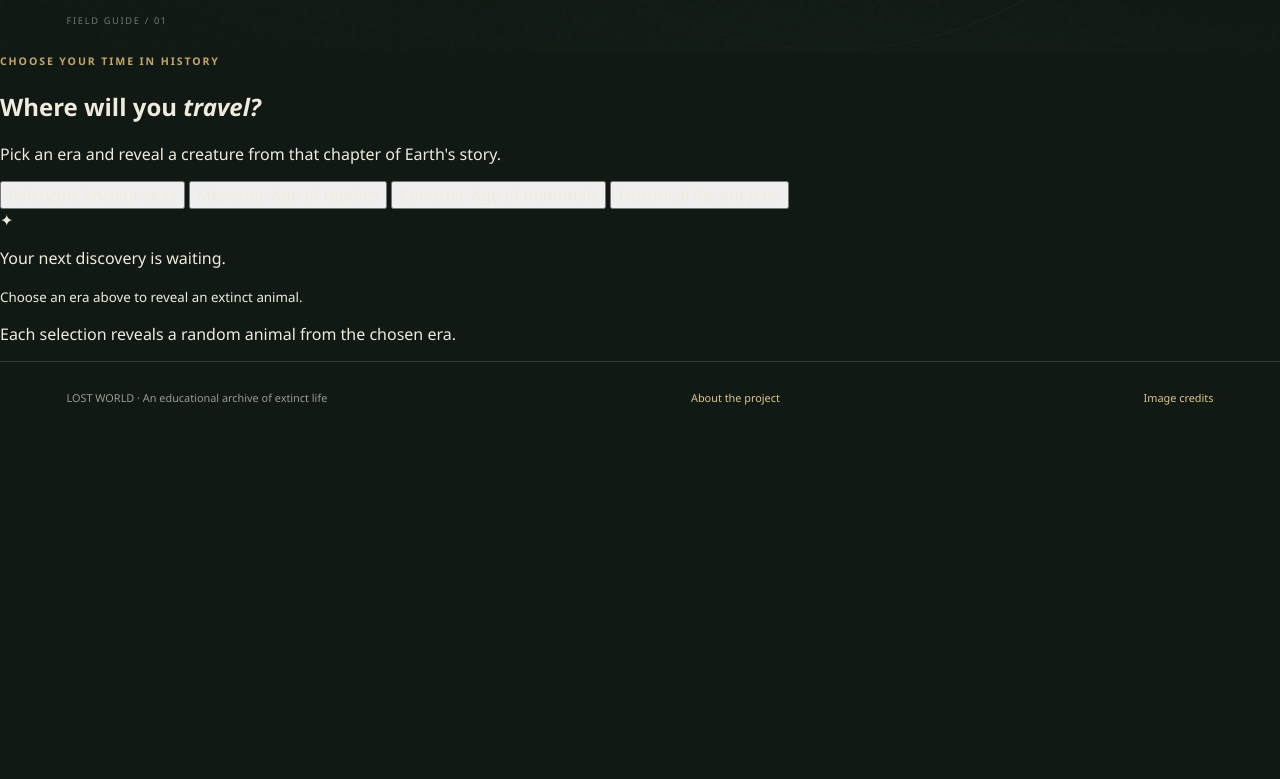
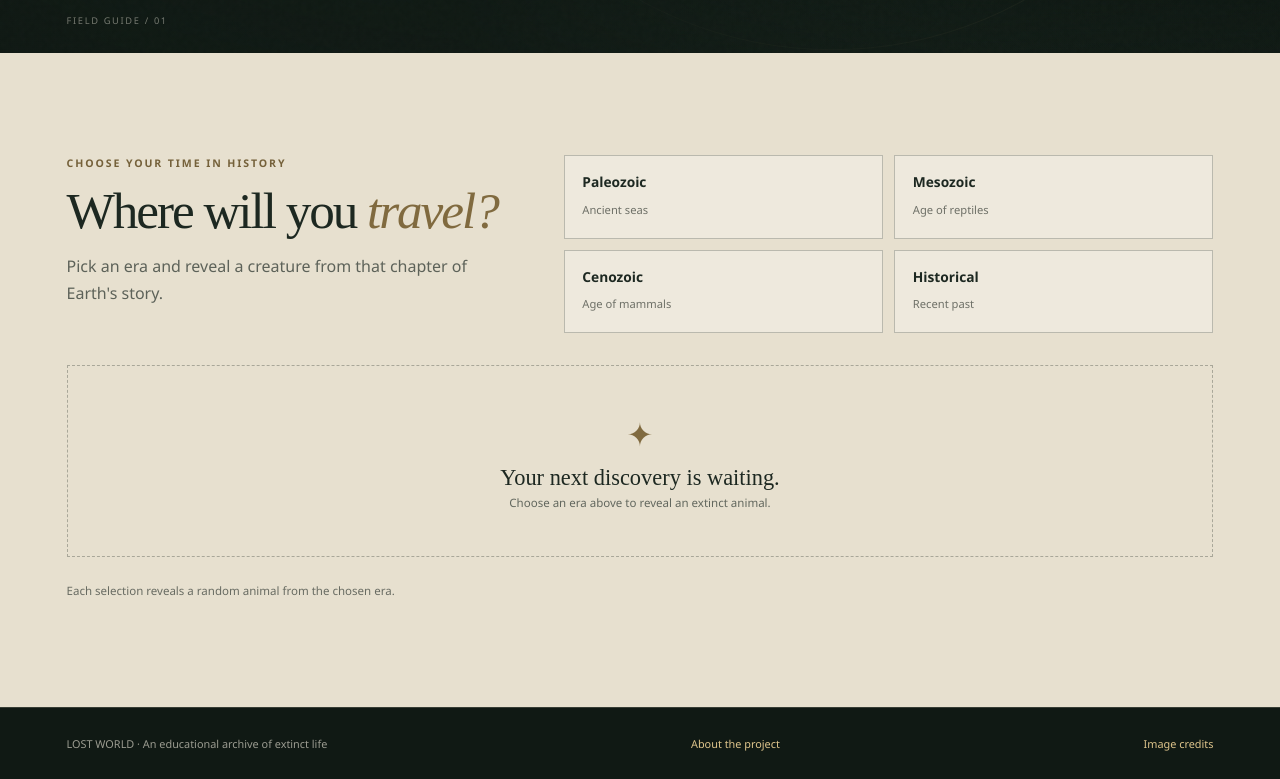
Before and after one commit to sillynielly/LOSTWORLD, a plain HTML site: page index.html in a window 1280 px wide. Shown: the part 747-1526 px from the top of the page. Before the commit the page ends 1180 px from the top, so only its background shows below. Drawn offline with Linux system fonts and the light colour scheme.

Commit message:
Style era explorer and add accessible card animation

```diff
--- a/styles/home.css
+++ b/styles/home.css
@@ -347,3 +347,14 @@
     transition: none;
   }
 }
+
+
+/* Interactive era explorer */
+.field-discovery{display:grid;grid-template-columns:minmax(15rem,.8fr) minmax(0,1.2fr);gap:2rem 4rem;padding:clamp(3.5rem,8vw,7rem) var(--page-gutter);background:var(--paper);color:var(--ink)}
+.field-discovery__heading{max-width:34rem}.field-discovery__heading .eyebrow{color:#75613a}.field-discovery__heading h2{margin:.8rem 0;font:400 clamp(2.2rem,4vw,3.8rem)/1.02 var(--serif);letter-spacing:-.04em}.field-discovery__heading h2 em{color:#806a3f}.field-discovery__heading>p:last-child{max-width:28rem;color:#5d6259;line-height:1.7}
+.field-discovery__controls{display:grid;grid-template-columns:repeat(2,minmax(0,1fr));gap:.7rem;align-content:center}.era-choice{display:grid;gap:.35rem;min-height:5.2rem;padding:1rem 1.1rem;border:1px solid rgba(29,40,33,.25);background:rgba(255,255,255,.28);color:var(--ink);text-align:left;cursor:pointer;font:600 .86rem var(--sans);transition:transform 180ms ease,background 180ms ease,border-color 180ms ease}.era-choice span{color:#6e7067;font-size:.7rem;font-weight:400}.era-choice:hover,.era-choice[aria-pressed=true]{transform:translateY(-2px);border-color:#806a3f;background:#ded3bb}.era-choice[aria-pressed=true]{box-shadow:inset 3px 0 #806a3f}
+.field-discovery__result{grid-column:1/-1;min-height:13rem}.field-discovery__placeholder{display:grid;min-height:12rem;place-content:center;justify-items:center;border:1px dashed rgba(29,40,33,.3);color:#62675e;text-align:center}.field-discovery__placeholder span{color:#806a3f;font-size:2rem}.field-discovery__placeholder p{margin:.6rem 0 .25rem;font:1.4rem var(--serif);color:var(--ink)}.field-discovery__placeholder small{font-size:.72rem}
+.field-discovery__card{display:grid;grid-template-columns:minmax(12rem,.8fr) minmax(0,1.2fr);min-height:17rem;overflow:hidden;background:#dcd3c1;color:var(--ink);text-decoration:none}.field-discovery__card img,.field-discovery__image-fallback{width:100%;height:100%;min-height:17rem;object-fit:cover;background:#c9c1ae}.field-discovery__image-fallback{display:grid;place-items:center;color:#555b51;font-size:.8rem}.field-discovery__copy{display:flex;flex-direction:column;align-items:flex-start;justify-content:center;padding:clamp(1.2rem,4vw,2.8rem)}.field-discovery__copy .eyebrow{color:#75613a}.field-discovery__copy h3{margin:.45rem 0 .15rem;font:400 clamp(1.7rem,3vw,2.8rem)/1.05 var(--serif)}.field-discovery__scientific{margin:0;color:#62675e;font:italic .9rem var(--serif)}.field-discovery__copy>p:not(.eyebrow):not(.field-discovery__scientific){max-width:38rem;color:#50574f;font-size:.83rem;line-height:1.7}.field-discovery__open{margin-top:.6rem;color:#67532e;font-size:.68rem;font-weight:700;letter-spacing:.1em;text-transform:uppercase}.field-discovery__hint{grid-column:1/-1;margin:-1.4rem 0 0;color:#686b62;font-size:.72rem}
+.field-discovery__result.is-changing .field-discovery__card{animation:era-card-arrive 420ms cubic-bezier(.2,.7,.2,1) both}@keyframes era-card-arrive{from{opacity:0;transform:translateY(12px) scale(.99)}to{opacity:1;transform:translateY(0) scale(1)}}
+@media(max-width:720px){.field-discovery{grid-template-columns:1fr;gap:1.5rem}.field-discovery__card{grid-template-columns:1fr}.field-discovery__card img,.field-discovery__image-fallback{min-height:12rem;max-height:16rem}}
+@media(prefers-reduced-motion:reduce){.era-choice,.field-discovery__result.is-changing .field-discovery__card{animation:none;transition:none}}
```
